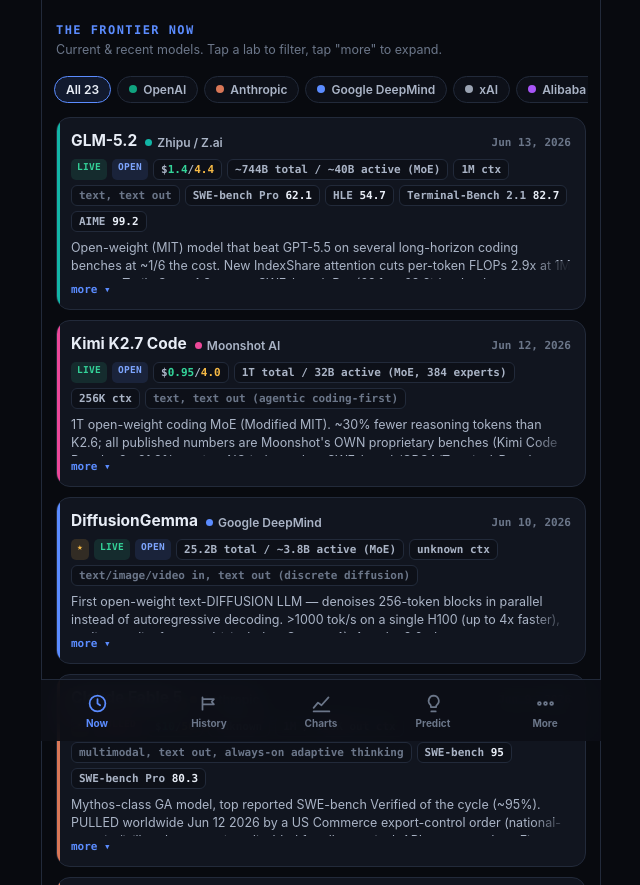
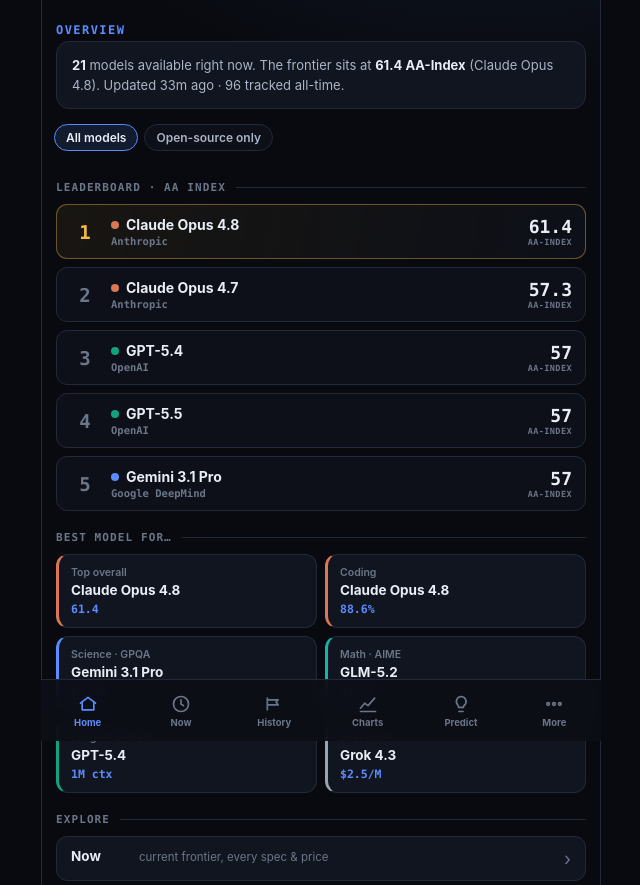
Before and after one commit to PolishCow31/polishbotany, a plain HTML site: page index.html in a window 1280 px wide. Shown: the part 59-944 px from the top of the page, without its empty margins (319-959 px from the left). Drawn offline with Linux system fonts and the light colour scheme.

Commit message:
Add Home/Overview tab (default): hero summary, AA-Index leaderboard, 'best model for…' use-case picks, open-source toggle, explore links

```diff
--- a/index.html
+++ b/index.html
@@ -190,8 +190,24 @@
   nav.tabs button{flex:1;background:none;border:none;color:var(--ink3);font-family:var(--sans);
     display:flex;flex-direction:column;align-items:center;justify-content:center;gap:3px;cursor:pointer;padding:8px 2px;transition:color .15s}
   nav.tabs button.on{color:var(--accent)}
-  nav.tabs button svg{width:21px;height:21px}
-  nav.tabs button span{font-size:10px;font-weight:650}
+  nav.tabs button svg{width:20px;height:20px}
+  nav.tabs button span{font-size:9.5px;font-weight:650}
+
+  /* home */
+  .hero{font-size:13px;color:var(--ink2);line-height:1.55;background:var(--panel);border:1px solid var(--line);border-radius:13px;padding:13px 15px;margin-bottom:13px}
+  .hero b{color:var(--ink)}
+  .hsec{font:700 11px var(--mono);letter-spacing:.1em;text-transform:uppercase;color:var(--ink3);margin:20px 0 10px;display:flex;align-items:center;gap:10px}
+  .hsec::after{content:"";flex:1;height:1px;background:var(--line)}
+  .bestgrid{display:grid;grid-template-columns:1fr 1fr;gap:8px}
+  .bestcard{background:var(--panel);border:1px solid var(--line);border-radius:12px;padding:11px 12px;border-left:3px solid var(--lab,var(--accent))}
+  .bclabel{font:600 10.5px var(--sans);color:var(--ink3)}
+  .bcname{font-size:13.5px;font-weight:730;margin-top:3px;line-height:1.2}
+  .bcval{font:700 11.5px var(--mono);color:var(--accent);margin-top:4px}
+  .explore{display:flex;flex-direction:column;gap:7px}
+  .explore button{text-align:left;background:var(--panel);border:1px solid var(--line);border-radius:11px;padding:11px 14px;cursor:pointer;display:flex;align-items:baseline;gap:10px;color:var(--ink2);width:100%;font-family:var(--sans)}
+  .explore button b{color:var(--ink);font-size:13.5px;min-width:58px}
+  .explore button span{font-size:11.5px;color:var(--ink3)}
+  .explore button::after{content:"›";margin-left:auto;color:var(--ink3);font-size:18px;align-self:center}
 </style>
 </head>
 <body>
@@ -205,7 +221,8 @@
 </header>
 
 <main>
-  <section class="view on" id="v-now"></section>
+  <section class="view on" id="v-home"></section>
+  <section class="view" id="v-now"></section>
   <section class="view" id="v-history"></section>
   <section class="view" id="v-charts"></section>
   <section class="view" id="v-predict"></section>
@@ -213,7 +230,8 @@
 </main>
 
 <nav class="tabs" id="nav">
-  <button data-v="now" class="on"><svg viewBox="0 0 24 24" fill="none" stroke="currentColor" stroke-width="2" stroke-linecap="round" stroke-linejoin="round"><circle cx="12" cy="12" r="9"/><path d="M12 7v5l3 2"/></svg><span>Now</span></button>
+  <button data-v="home" class="on"><svg viewBox="0 0 24 24" fill="none" stroke="currentColor" stroke-width="2" stroke-linecap="round" stroke-linejoin="round"><path d="M3 11l9-7 9 7"/><path d="M5 10v9h14v-9"/></svg><span>Home</span></button>
+  <button data-v="now"><svg viewBox="0 0 24 24" fill="none" stroke="currentColor" stroke-width="2" stroke-linecap="round" stroke-linejoin="round"><circle cx="12" cy="12" r="9"/><path d="M12 7v5l3 2"/></svg><span>Now</span></button>
   <button data-v="history"><svg viewBox="0 0 24 24" fill="none" stroke="currentColor" stroke-width="2" stroke-linecap="round" stroke-linejoin="round"><path d="M4 5v14M4 7h13l-2.5 3L17 13H4"/></svg><span>History</span></button>
   <button data-v="charts"><svg viewBox="0 0 24 24" fill="none" stroke="currentColor" stroke-width="2" stroke-linecap="round" stroke-linejoin="round"><path d="M3 17l5-6 4 3 8-9"/><path d="M3 21h18"/></svg><span>Charts</span></button>
   <button data-v="predict"><svg viewBox="0 0 24 24" fill="none" stroke="currentColor" stroke-width="2" stroke-linecap="round" stroke-linejoin="round"><path d="M12 3a6 6 0 0 1 4 10.5c-.7.6-1 1-1 2v.5H9V15c0-1-.3-1.4-1-2A6 6 0 0 1 12 3z"/><path d="M9.5 21h5"/></svg><span>Predict</span></button>
@@ -281,7 +299,7 @@
     const [m,t,p,meta] = await Promise.all(['models','trends','predictions','meta'].map(f=>fetch('data/'+f+'.json').then(r=>r.json())));
     DATA = {models:m.models||[], trends:t.trends||[], predictions:p.predictions||[], methodology:p.methodology||'', meta};
   }catch(e){ console.error(e); }
-  renderUpd(); renderNow(); renderHistory(); renderCharts(); renderPredict(); renderMore();
+  renderUpd(); renderHome(); renderNow(); renderHistory(); renderCharts(); renderPredict(); renderMore();
 }
 
 function renderUpd(){
@@ -294,6 +312,45 @@
 const yr = s => (s||'').slice(0,4);
 function priceFor(name){ const k=(name||'').toLowerCase(); return PRICES[k] || Object.entries(PRICES).find(([kk])=>k.includes(kk))?.[1]; }
 function statusBadge(s){const m={live:'b-live',pulled:'b-pulled',preview:'b-preview',historic:'b-historic'}[s];return m?`<span class="badge ${m}">${s.toUpperCase()}</span>`:'';}
+
+// ---------------- HOME ----------------
+let homeOpenOnly=false;
+function benchOf(m,cat){const b=m.benchmarks||{},ks=Object.keys(b);
+  const re={aa:/aa[ -]?index|intelligence index/i,swe:/swe[ -]?bench/i,gpqa:/gpqa/i,aime:/aime/i}[cat];
+  if(!re)return null;
+  const vals=ks.filter(k=>re.test(k)).map(k=>b[k]).filter(v=>typeof v==='number');
+  return vals.length?Math.max(...vals):null;}
+function ctxNum(s){if(!s)return 0;const m=(''+s).match(/([\d.]+)\s*([KMT])?/i);if(!m)return 0;let v=+m[1];const u=(m[2]||'').toUpperCase();if(u==='K')v*=1e3;if(u==='M')v*=1e6;if(u==='T')v*=1e9;return v;}
+function outPrice(name){const p=priceFor(name);return p?+p.split('/')[1]:null;}
+const USECASES=[{label:'Top overall',cat:'aa',suf:''},{label:'Coding',cat:'swe',suf:'%'},{label:'Science · GPQA',cat:'gpqa',suf:'%'},{label:'Math · AIME',cat:'aime',suf:'%'},{label:'Longest context',cat:'context'},{label:'Best value',cat:'value'}];
+function pickBest(cands,uc){
+  if(uc.cat==='context'){let b=null,bv=0;cands.forEach(m=>{const v=ctxNum(m.context);if(v>bv){bv=v;b=m;}});return b?{m:b,disp:(b.context||'').replace(/\s*[\(/].*$/,'').trim()+' ctx'}:null;}
+  if(uc.cat==='value'){let b=null,bs=-1;cands.forEach(m=>{const aa=benchOf(m,'aa'),p=outPrice(m.name);if(aa&&p){const s=aa/p;if(s>bs){bs=s;b=m;}}});return b?{m:b,disp:'$'+outPrice(b.name)+'/M'}:null;}
+  let b=null,bv=-1;cands.forEach(m=>{const v=benchOf(m,uc.cat);if(v!=null&&v>bv){bv=v;b=m;}});return b?{m:b,disp:bv+(uc.suf||'')}:null;
+}
+function renderHome(){
+  const meta=DATA.meta||{};
+  let cands=DATA.models.filter(x=>x.status==='live');
+  if(homeOpenOnly)cands=cands.filter(x=>x.open);
+  const lb=cands.map(x=>({x,aa:benchOf(x,'aa')})).filter(o=>o.aa!=null).sort((a,b)=>b.aa-a.aa).slice(0,5);
+  const picks=USECASES.map(uc=>({uc,p:pickBest(cands,uc)})).filter(o=>o.p);
+  const top=lb[0];
+  $('#v-home').innerHTML=`<div class="vh">Overview</div>
+    <div class="hero"><b>${cands.length}</b> ${homeOpenOnly?'open-weight ':''}models available right now. The frontier sits at <b>${top?top.aa+' AA-Index':'—'}</b>${top?' ('+top.x.name+')':''}. Updated ${meta.lastUpdated?timeAgo(new Date(meta.lastUpdated)):'—'} · ${meta.models||DATA.models.length} tracked all-time.</div>
+    <div class="filters"><button class="fchip ho ${homeOpenOnly?'':'on'}" data-ho="0">All models</button><button class="fchip ho ${homeOpenOnly?'on':''}" data-ho="1">Open-source only</button></div>
+    <div class="hsec">Leaderboard · AA Index</div>
+    ${lb.length?lb.map((o,i)=>`<div class="lbrow ${i===0?'gold':''}"><div class="lbrank">${i+1}</div><div><div class="lbname"><span class="dot" style="width:8px;height:8px;border-radius:50%;background:${labHex(o.x.lab)}"></span>${o.x.name}${o.x.open?' <span class="badge b-open" style="font-size:8px;padding:1px 4px">OPEN</span>':''}</div><div class="lbsub">${o.x.lab}</div></div><div class="lbscore">${o.aa}<small>AA-INDEX</small></div></div>`).join(''):'<div class="empty">No AA-Index data for that filter — try All models.</div>'}
+    <div class="hsec">Best model for…</div>
+    <div class="bestgrid">${picks.map(o=>`<div class="bestcard" style="--lab:${labHex(o.p.m.lab)}"><div class="bclabel">${o.uc.label}</div><div class="bcname">${o.p.m.name}</div><div class="bcval">${o.p.disp}</div></div>`).join('')||'<div class="empty">—</div>'}</div>
+    <div class="hsec">Explore</div>
+    <div class="explore">
+      <button data-goto="now"><b>Now</b><span>current frontier, every spec &amp; price</span></button>
+      <button data-goto="history"><b>History</b><span>every landmark since GPT-3</span></button>
+      <button data-goto="charts"><b>Charts</b><span>trends, cadence, weights</span></button>
+      <button data-goto="predict"><b>Predict</b><span>forecasts + what's coming</span></button>
+      <button data-goto="more"><b>More</b><span>full leaderboard, fact-checks, sources</span></button>
+    </div>`;
+}
 
 // ---------------- NOW ----------------
 function modelCard(m){
@@ -478,7 +535,8 @@
 // ---------------- events ----------------
 $('#nav').addEventListener('click',e=>{const b=e.target.closest('button');if(!b)return;$$('#nav button').forEach(x=>x.classList.remove('on'));b.classList.add('on');$$('.view').forEach(v=>v.classList.remove('on'));$('#v-'+b.dataset.v).classList.add('on');window.scrollTo(0,0);});
 document.addEventListener('click',e=>{
-  const f=e.target.closest('.fchip'); if(f){ if(f.dataset.hf!==undefined){histFrontierOnly=f.dataset.hf==='1';histAll=false;renderHistory();} else {nowFilter=f.dataset.lab||null;renderNow();} return;}
+  const g=e.target.closest('[data-goto]'); if(g){const t=g.dataset.goto;$$('#nav button').forEach(x=>x.classList.toggle('on',x.dataset.v===t));$$('.view').forEach(v=>v.classList.toggle('on',v.id==='v-'+t));window.scrollTo(0,0);return;}
+  const f=e.target.closest('.fchip'); if(f){ if(f.dataset.ho!==undefined){homeOpenOnly=f.dataset.ho==='1';renderHome();} else if(f.dataset.hf!==undefined){histFrontierOnly=f.dataset.hf==='1';histAll=false;renderHistory();} else {nowFilter=f.dataset.lab||null;renderNow();} return;}
   const mo=e.target.closest('.more'); if(mo){const c=mo.closest('.mcard');c.classList.toggle('exp');c.querySelector('.notable').classList.toggle('clip');mo.textContent=c.classList.contains('exp')?'less ▴':'more ▾';return;}
   if(e.target.id==='histmore'){histAll=true;renderHistory();}
 });
```
